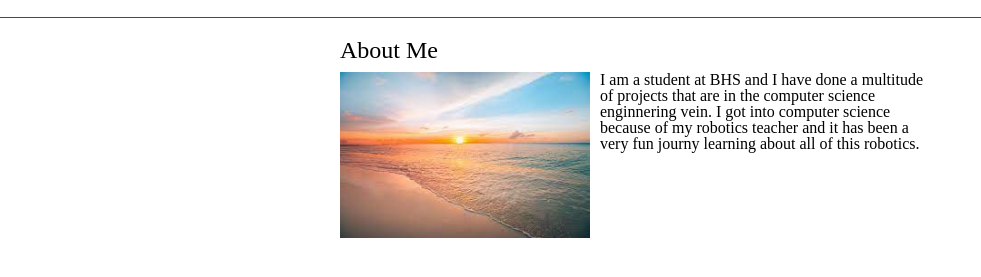
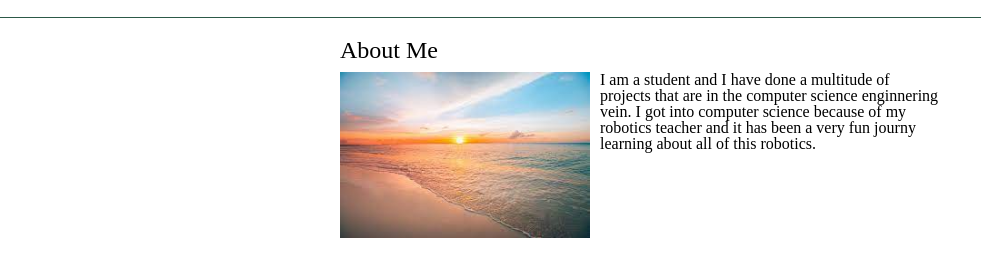
Before and after one commit to ElizabethBeau/Lizzy-s-Projects-Website, a plain HTML site: page about.html in a window 1280 px wide. Shown: the part 71-348 px from the top of the page, without its empty margins (0-981 px from the left). Drawn offline with Linux system fonts and the light colour scheme.

Commit message:
Update about.html

```diff
--- a/about.html
+++ b/about.html
@@ -26,7 +26,7 @@
 
     <h2>About Me</h2>
     <img src="img/profile.jpg"alt="Lizzy"/>
-    <p>I am a student at BHS and I have done a multitude of projects that are in the computer science enginnering vein. I got into computer science because of my robotics teacher and it has been a very fun journy learning about all of this robotics. </p>
+    <p>I am a student and I have done a multitude of projects that are in the computer science enginnering vein. I got into computer science because of my robotics teacher and it has been a very fun journy learning about all of this robotics. </p>
   </div>
 </body>
 
```
